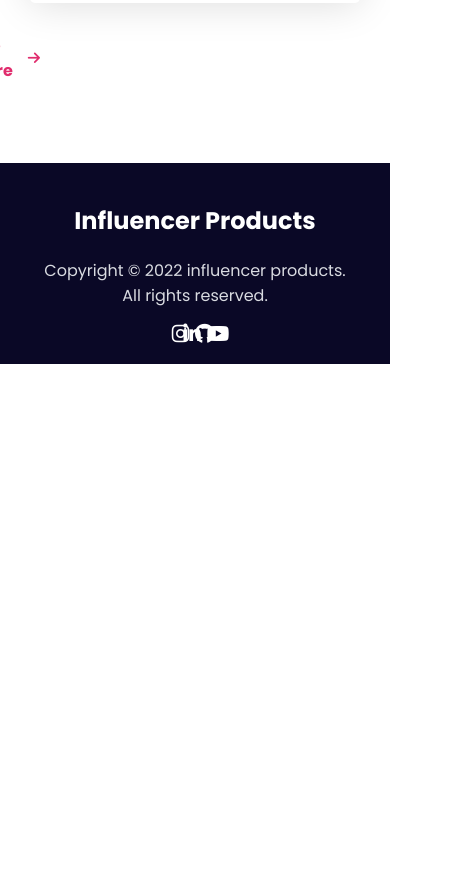
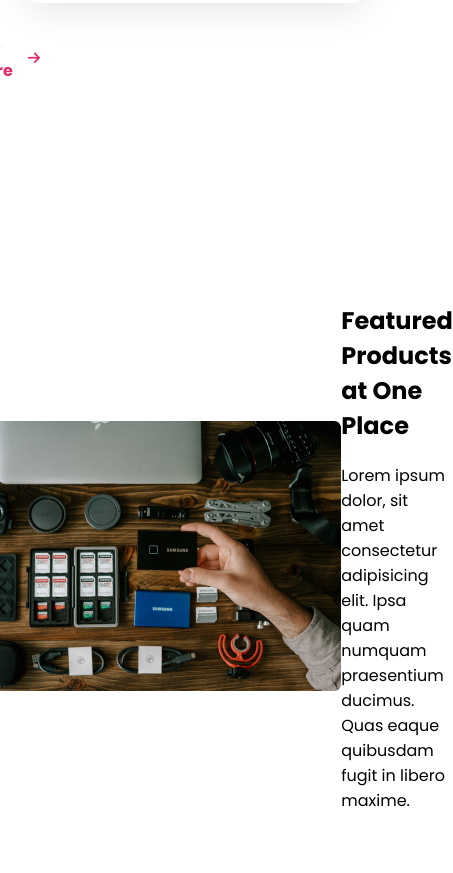
Before and after one commit to anthony-aura/assignment-web-2, a plain HTML site: page index.html in a window 390 px wide. Shown: the part 5591-6464 px from the top of the page, 453 px wide, since content can reach past the window. Before the commit the page ends 5955 px from the top, so only its background shows below. Drawn offline with Linux system fonts and the light colour scheme.

Commit message:
query updated

```diff
--- a/index.html
+++ b/index.html
@@ -197,6 +197,18 @@
         <div class="pagination">
             <a href="another-page.html">See More <i class="fas fa-arrow-right"></i></a>
         </div>
+
+        <!-- Bonus Section -->
+        <section class="bonus-section">
+            <div class="bonus-section-left">
+                <img src="images/gear.png" alt="">
+            </div>
+            <div class="bonus-section-right">
+                <h2>Featured Products at One Place</h2>
+                <p>Lorem ipsum dolor, sit amet consectetur adipisicing elit. Ipsa quam numquam praesentium ducimus. Quas
+                    eaque quibusdam fugit in libero maxime.</p>
+            </div>
+        </section>
     </main>
     <!-- Main Section End -->
 
--- a/style.css
+++ b/style.css
@@ -60,11 +60,6 @@ padding-left: 15px;
     flex: 1;
 }
 
-
-.top-banner-right img{
-
-}
-
 /* Product Collection Styles */
 .collection-title{
     font-size: 28px;
@@ -112,6 +107,25 @@ padding-left: 15px;
     font-weight: bold;
     color: #E02C6D;
 }
+
+/* Bonus Section Styles */
+.bonus-section{
+    display: flex;
+    justify-content: center;
+    align-items: center;
+    padding: 120px 120px;
+}
+
+.bonus-section-left{
+    display: flex;
+    justify-content: center;
+    flex: 1;
+}
+
+.bonus-section-right{
+    flex: 1;
+}
+
 
 /* Footer Part */
 footer{
@@ -201,6 +215,12 @@ padding: 0;
        font-weight: 500;
    }
 
+   .social-icons{
+    font-size: 20px;
+    display: grid;
+    grid-template-columns: repeat(4, 8%);
+    justify-content: center;
+}
 }
 
 /* ----Tablet Devices----
```
